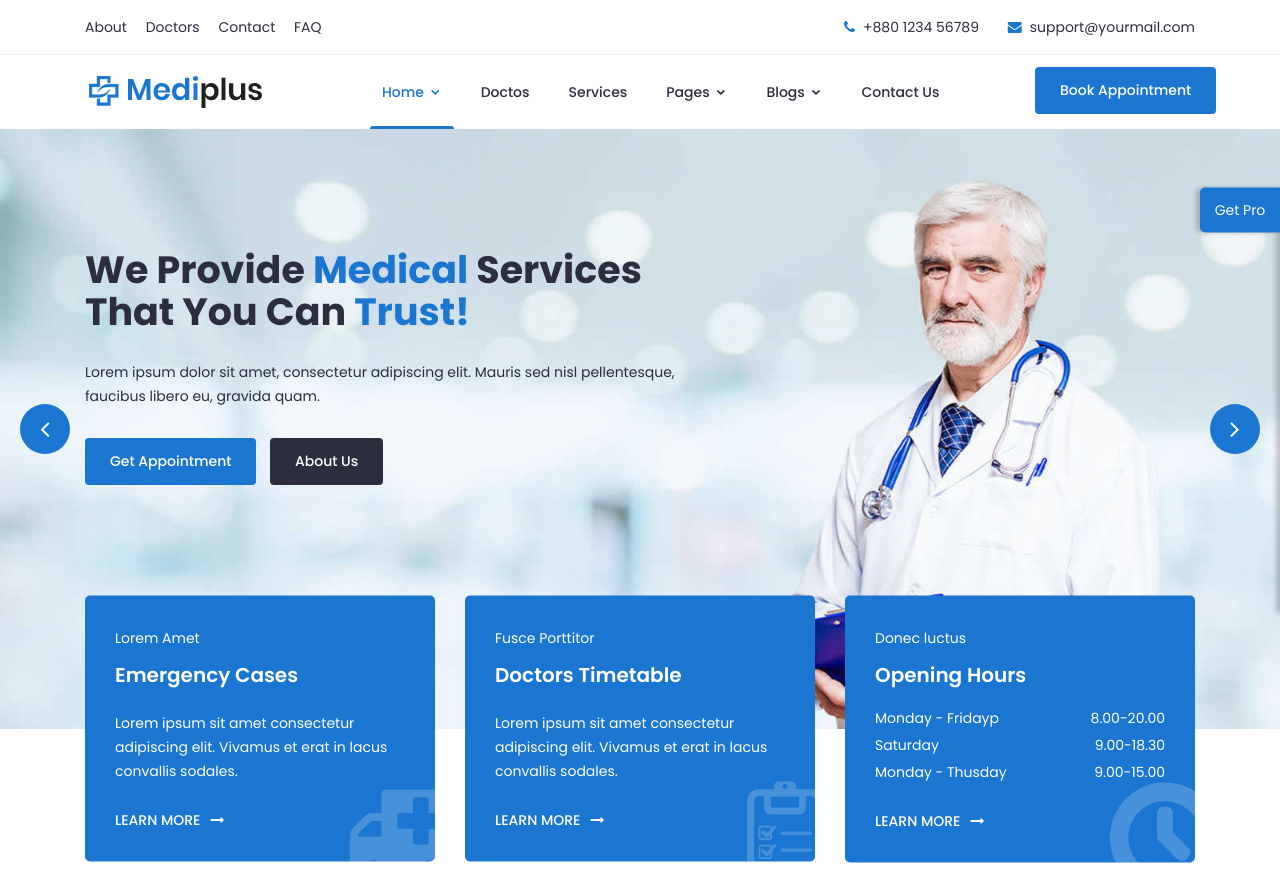
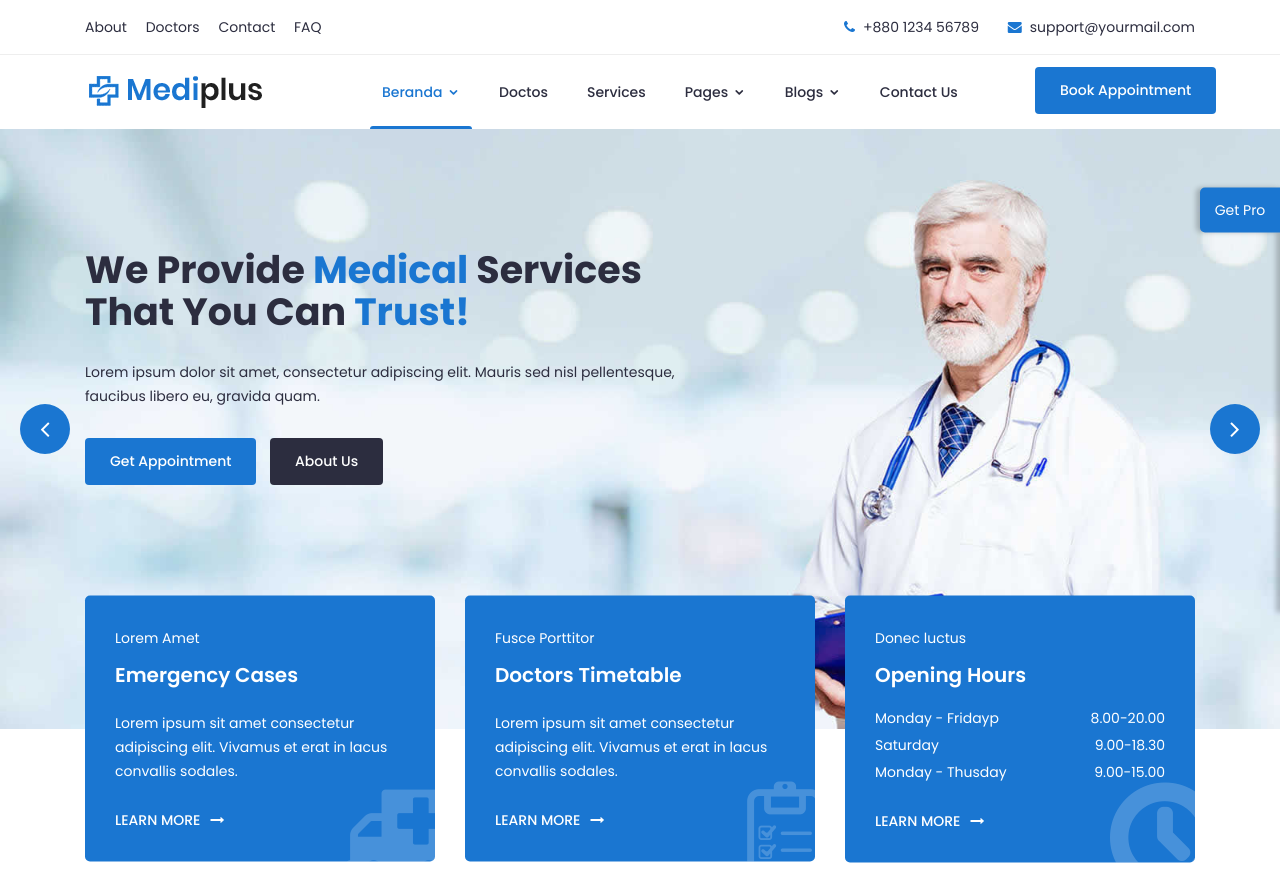
Before and after one commit to puspitaeugenia/dinamika, a plain HTML site: page index.html in a window 1280 px wide. Shown: the top 896 px of the page. Drawn offline with Linux system fonts and the light colour scheme; a script that the page names is missing.

Commit message:
Fixing name

```diff
--- a/index.html
+++ b/index.html
@@ -10,7 +10,7 @@
 		<meta name="viewport" content="width=device-width, initial-scale=1, shrink-to-fit=no">
 
 		<!-- Title -->
-        <title>Mediplus - Free Medical and Doctor Directory HTML Template.</title>
+        <title>DINAMIKA - Free Medical and Doctor Directory HTML Template.</title>
 
 		<!-- Favicon -->
         <link rel="icon" href="img/favicon.png">
@@ -125,7 +125,7 @@
 								<div class="main-menu">
 									<nav class="navigation">
 										<ul class="nav menu">
-											<li class="active"><a href="#">Home <i class="icofont-rounded-down"></i></a>
+											<li class="active"><a href="#">Beranda <i class="icofont-rounded-down"></i></a>
 												<ul class="dropdown">
 													<li><a href="index.html">Home Page 1</a></li>
 												</ul>
```
